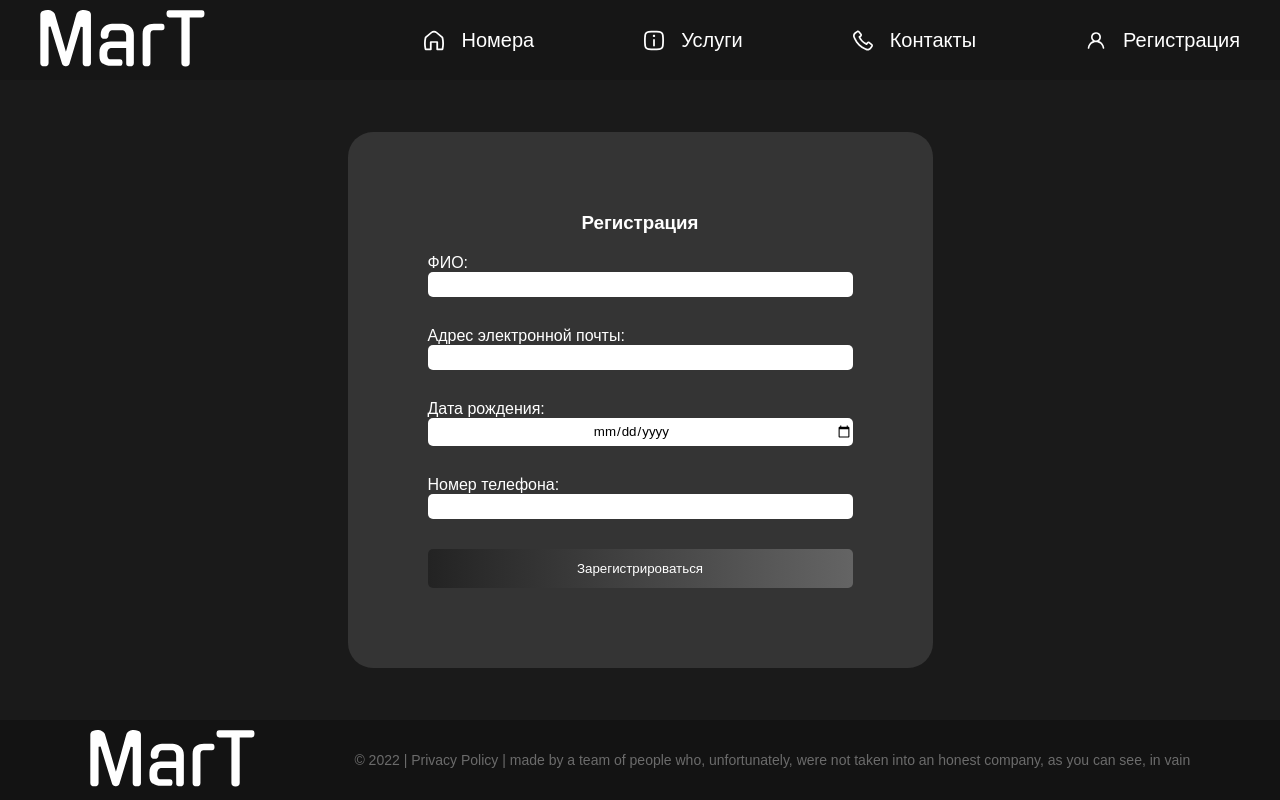
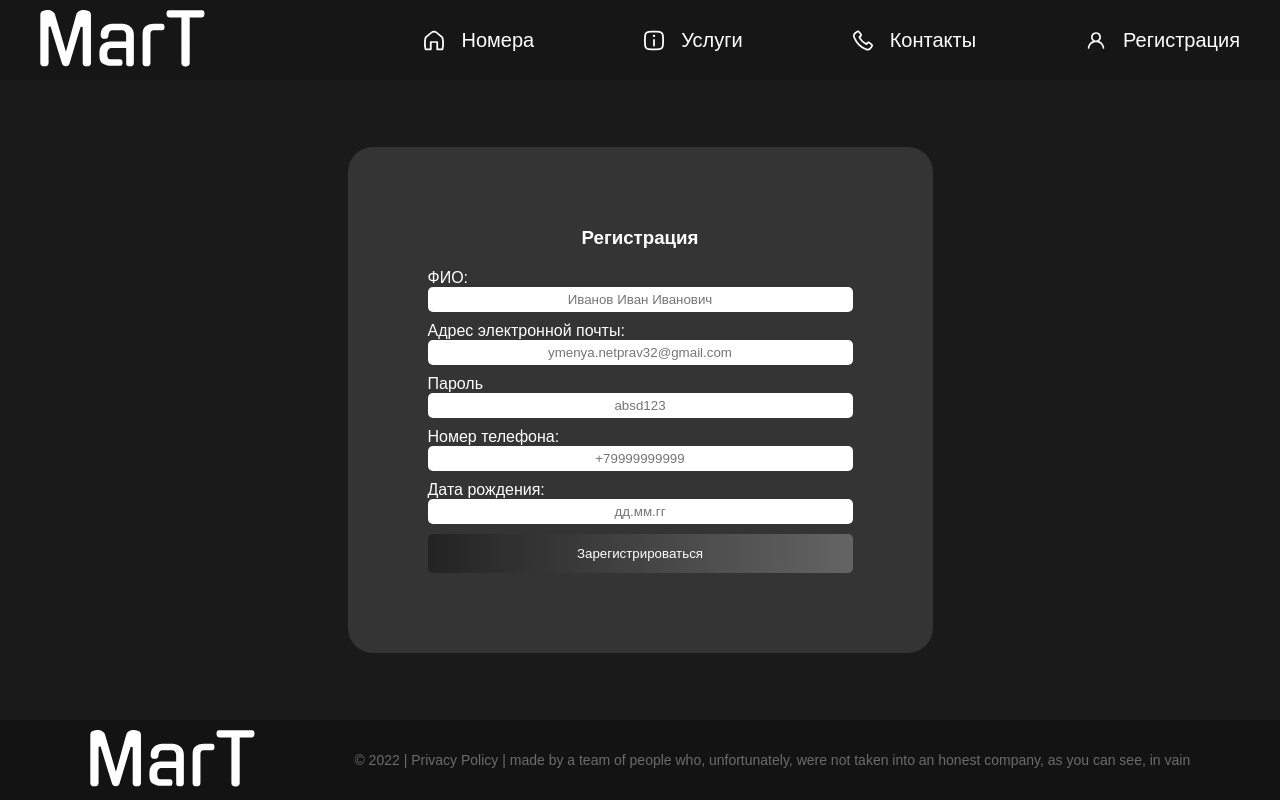
Before and after one commit to TEGGIT/MarT, a React (Create React App) app: page /registration-page in a window 1280 px wide. Built offline with nearby package versions, Linux system fonts and the light colour scheme; a web font is replaced by a local one.

Commit message:
Added validation to the registration page

```diff
--- a/src/components/Registrations/Registrations.jsx
+++ b/src/components/Registrations/Registrations.jsx
@@ -1,14 +1,110 @@
-import React from 'react';
+import React, {useEffect, useState} from 'react';
 
 import Header from "../Header/Header";
 import Footer from "../Footer/Footer";
 import Input from "../UI/Input/Input";
+import Button from "../UI/Button/Button";
 
 import classes from './Registrations.module.scss'
-import Button from "../UI/Button/Button";
 
 
 const Registrations = () => {
+
+  const [email, setEmail] = useState('')
+  const [password, setPassword] = useState('')
+  const [phone, setPhone] = useState('')
+  const [fio, setFio] = useState('')
+  const [date, setDate] = useState('')
+  const [emailVisit, setEmailVisit] = useState(false)
+  const [passwordVisit, setPasswordVisit] = useState(false)
+  const [visitPhone, setVisitPhone] = useState(false)
+  const [visitFio, setVisitFio] = useState(false)
+  const [visitDate, setVisitDate] = useState(false)
+  const [formValid, setFormValid] = useState(false)
+  const [emailError, setEmailError] = useState('Email не может быть пустым')
+  const [passwordError, setPasswordError] = useState('Пароль не может быть пустым')
+  const [phoneError, setPhoneError] = useState('Номер телефона не может быть пустым')
+  const [DateError, setDateError] = useState('Дата рождения не может быть пустым')
+  const [fioError, setFioError] = useState("ФИО не может быть пустым")
+
+  useEffect(() => {
+    if (emailError || passwordError || phoneError || fioError || DateError) {
+      setFormValid(false)
+    } else {
+      setFormValid(true)
+    }
+  }, [emailError, passwordError, phoneError, fioError, DateError])
+
+  const emailHandler = (e) => {
+    setEmail(e.target.value)
+    const emailRe = /^(([^<>()[\]\\.,;:\s@"]+(\.[^<>()[\]\\.,;:\s@"]+)*)|(".+"))@((\[[0-9]{1,3}\.[0-9]{1,3}\.[0-9]{1,3}\.[0-9]{1,3}-;])|(([a-zA-Z\-0-9]+\.)+[a-zA-Z]{2,}))$/;
+    if (!emailRe.test(String(e.target.value).toLowerCase())) {
+      setEmailError('Некорректный email')
+    } else {
+      setEmailError('')
+    }
+  }
+  const phoneHandler = (e) => {
+    const phoneRe = /^((8|\+7)[-; ]?)?(\(?\d{3}\)?[-; ]?)?[\d\- ]{7,10}$/
+    setPhone(e.target.value)
+    if (!phoneRe.test(e.target.value)) {
+      setPhoneError("Неккоретный номер")
+    } else {
+      setPhoneError("")
+    }
+  }
+  const dateHandler = (e) => {
+    const dateRe = /^(?:(?:31(\/|-|\.)(?:0?[13578]|1[02]|(?:Jan|Mar|May|Jul|Aug|Oct|Dec)))\1|(?:(?:29|30)(\/|-|\.)(?:0?[1,3-9]|1[0-2]|(?:Jan|Mar|Apr|May|Jun|Jul|Aug|Sep|Oct|Nov|Dec))\2))(?:(?:1[6-9]|[2-9]\d)?\d{2})$|^(?:29(\/|-|\.)(?:0?2|(?:Feb))\3(?:(?:(?:1[6-9]|[2-9]\d)?(?:0[48]|[2468][048]|[13579][26])|(?:(?:16|[2468][048]|[3579][26])00))))$|^(?:0?[1-9]|1\d|2[0-8])(\/|-|\.)(?:(?:0?[1-9]|(?:Jan|Feb|Mar|Apr|May|Jun|Jul|Aug|Sep))|(?:1[0-2]|(?:Oct|Nov|Dec)))\4(?:(?:1[6-9]|[2-9]\d)?\d{2})$/
+    setDate(e.target.value)
+    if (!dateRe.test(e.target.value)) {
+      setDateError('Укажите дату верно')
+    } else {
+      setDateError('')
+    }
+  }
+
+  const fioHandler = (e) => {
+    setFio(e.target.value)
+    if (e.target.value.length < 10) {
+      setFioError(' Неправильно введены ФИО')
+    } else {
+      setFioError('')
+    }
+  }
+  const passwordHandler = (e) => {
+    setPassword(e.target.value)
+    if (e.target.value.length < 5 || e.target.value.length > 10) {
+      setPasswordError('Пароль должен быть не меньше 5 и не больше 10 символов')
+      if (!e.target.value) {
+        setPasswordError('Пароль не может быть пустым')
+      }
+    } else {
+      setPasswordError('')
+    }
+
+  }
+
+  const blurHandler = (e) => {
+    switch (e.target.name) {
+      case 'email':
+        setEmailVisit(true)
+        break
+      case 'password':
+        setPasswordVisit(true)
+        break
+      case 'phone':
+        setVisitPhone(true)
+        break
+      case 'fio':
+        setVisitFio(true)
+        break
+      case 'date':
+        setVisitDate(true)
+        break
+    }
+  }
+
+
   return (
       <>
         <Header/>
@@ -18,11 +114,28 @@ const Registrations = () => {
               <h3>Регистрация</h3>
             </div>
             <form className={classes.registrations_form}>
-              <Input type={'text'} title='ФИО:'/>
-              <Input type={'email'} title={'Адрес электронной почты:'}/>
-              <Input type={'date'} title={'Дата рождения:'}/>
-              <Input type={'number'} title={'Номер телефона:'}/>
-              <Button type={'submit'} text={'Зарегистрироваться'}/>
+              <Input onChange={(e) => fioHandler(e)} onBlur={(e) => blurHandler(e)} value={fio} name={'fio'}
+                     type={'text'} title='ФИО:' placeholder={'Иванов Иван Иванович'}/>
+              {(visitFio && fioError) && <div style={{color: ("red")}}>{fioError}</div>}
+              <Input onChange={(e) => emailHandler(e)} value={email} onBlur={(e) => blurHandler(e)} name={'email'}
+                     type={'email'}
+                     title={'Адрес электронной почты:'}
+                     placeholder={'ymenya.netprav32@gmail.com'}/>
+              {(emailVisit && emailError) && <div style={{color: 'red'}}>{emailError}</div>}
+              <Input onChange={(e) => passwordHandler(e)} value={password} onBlur={(e) => blurHandler(e)}
+                     name={'password'} type={'password'}
+                     title={'Пароль'}
+                     placeholder={'absd123'}/>
+              {(passwordVisit && passwordError) && <div style={{color: 'red'}}>{passwordError}</div>}
+              <Input onBlur={(e) => blurHandler(e)} onChange={(e) => phoneHandler(e)} value={phone} name={'phone'}
+                     type={'number'} title={'Номер телефона:'} placeholder={'+79999999999'}/>
+              {(visitPhone && phoneError) && <div style={{color: ("red")}}>{phoneError}</div>}
+              <Input onChange={(e) => dateHandler(e)} onBlur={(e) => blurHandler(e)} value={date} name={'date'}
+                     type={'text'}
+                     title={'Дата рождения:'}
+                     placeholder={'дд.мм.гг'}/>
+              {(visitDate && DateError) && <div style={{color: ("red")}}>{DateError}</div>}
+              <Button disabled={!formValid} type={'submit'} text={'Зарегистрироваться'}/>
             </form>
           </div>
         </main>
--- a/src/components/Registrations/Registrations.module.scss
+++ b/src/components/Registrations/Registrations.module.scss
@@ -22,7 +22,7 @@ main {
   &_form {
     display: flex;
     flex-direction: column;
-    gap: 30px;
+    gap: 10px;
     margin-top: 20px;
   }
 }
--- a/src/components/UI/Button/Button.jsx
+++ b/src/components/UI/Button/Button.jsx
@@ -1,11 +1,10 @@
 import React from 'react';
 import classes from './Button.module.scss'
 
-const Button = ({type, onClick, text, name}) => {
+const Button = ({type, onClick, text, name, disabled}) => {
   return (
-
       <div className={classes.btn} onClick={onClick}>
-        <button className={classes.btn_bron} type={type} name={name}>{text}</button>
+        <button disabled={disabled} className={classes.btn_bron} type={type} name={name}>{text}</button>
       </div>
   );
 };
```
